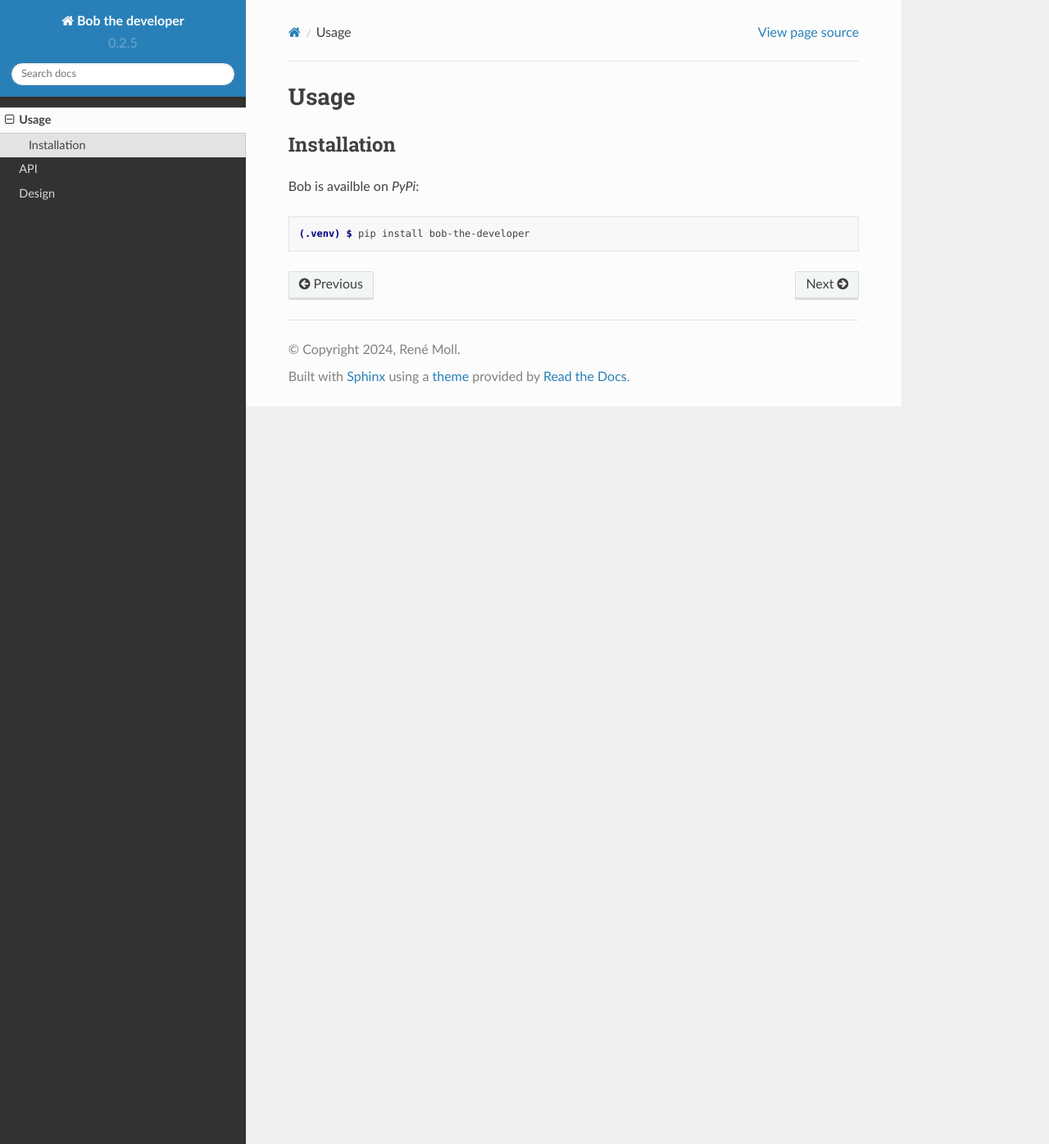
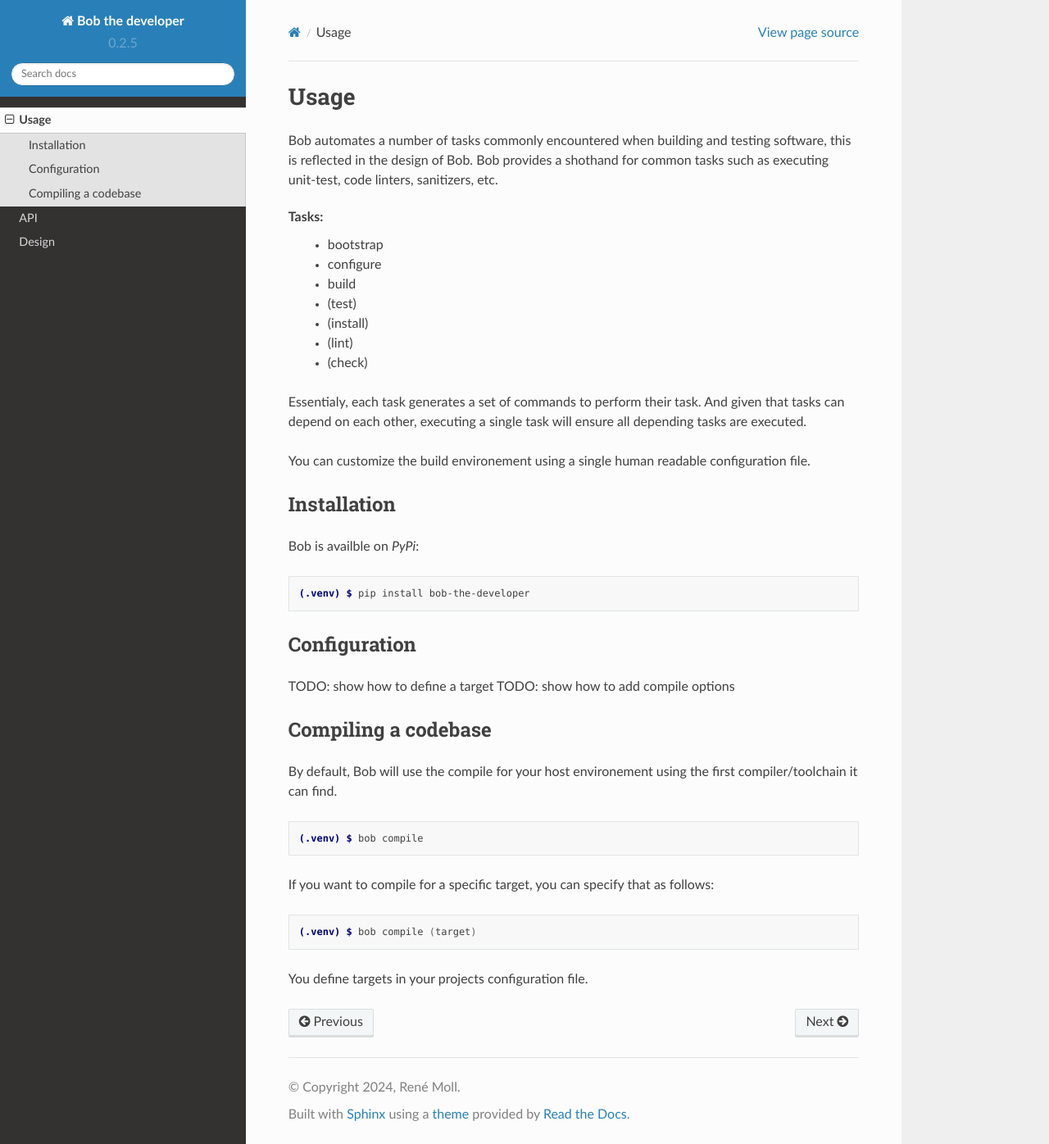
Before and after one commit to renemoll/bob, a Sphinx documentation site: the page built from docs/source/usage.rst, in a window 1280 px wide and 1396 px high. Shown: the whole window at 82% size. Built offline with Sphinx 7.4.7 and the Read the Docs theme 2.0.0, drawn with Linux system fonts in a browser that asks for light colours.

Commit message:
doc: initial draft

```diff
--- a/docs/source/index.rst
+++ b/docs/source/index.rst
@@ -2,9 +2,13 @@ Bob the developer's documentation
 =================================
 
 Bob is a tool to assist with software development. For every project I would end up
-copying and adjusting a set of scripts which helped me building, testing and verifying
+copying and adjusting a set of scripts which help me compiling, testing and verifying
 my code. Bob is the accumelation of these scripts poured into a proper command line
 application.
+
+My goal with Bob is to create a simple interface to perform tasks I repeat a lot. To
+keep the interface simple, the amount of options (both on the command line as in the
+configuration file) are limited.
 
 Check out the :doc:`usage` section on how to use Bob.
 
--- a/docs/source/usage.rst
+++ b/docs/source/usage.rst
@@ -1,5 +1,25 @@
 Usage
 =====
+
+Bob automates a number of tasks commonly encountered when building and testing
+software, this is reflected in the design of Bob. Bob provides a shothand for
+common tasks such as executing unit-test, code linters, sanitizers, etc.
+
+Tasks:
+ * bootstrap
+ * configure
+ * build
+ * (test)
+ * (install)
+ * (lint)
+ * (check)
+
+Essentialy, each task generates a set of commands to perform their task. And
+given that tasks can depend on each other, executing a single task will
+ensure all depending tasks are executed.
+
+You can customize the build environement using a single human readable
+configuration file.
 
 .. _installation:
 
@@ -11,3 +31,33 @@ Bob is availble on *PyPi*:
 .. code-block:: console
 
    (.venv) $ pip install bob-the-developer
+
+
+.. _configuration:
+
+Configuration
+-------------
+
+TODO: show how to define a target
+TODO: show how to add compile options
+
+
+.. _build:
+
+Compiling a codebase
+--------------------
+
+By default, Bob will use the compile for your host environement using the first
+compiler/toolchain it can find.
+
+.. code-block:: console
+
+   (.venv) $ bob compile
+
+If you want to compile for a specific target, you can specify that as follows:
+
+.. code-block:: console
+
+   (.venv) $ bob compile (target)
+
+You define targets in your projects configuration file.
```
Also changed, not shown: docs/source/design.rst (+26 -2 lines).
